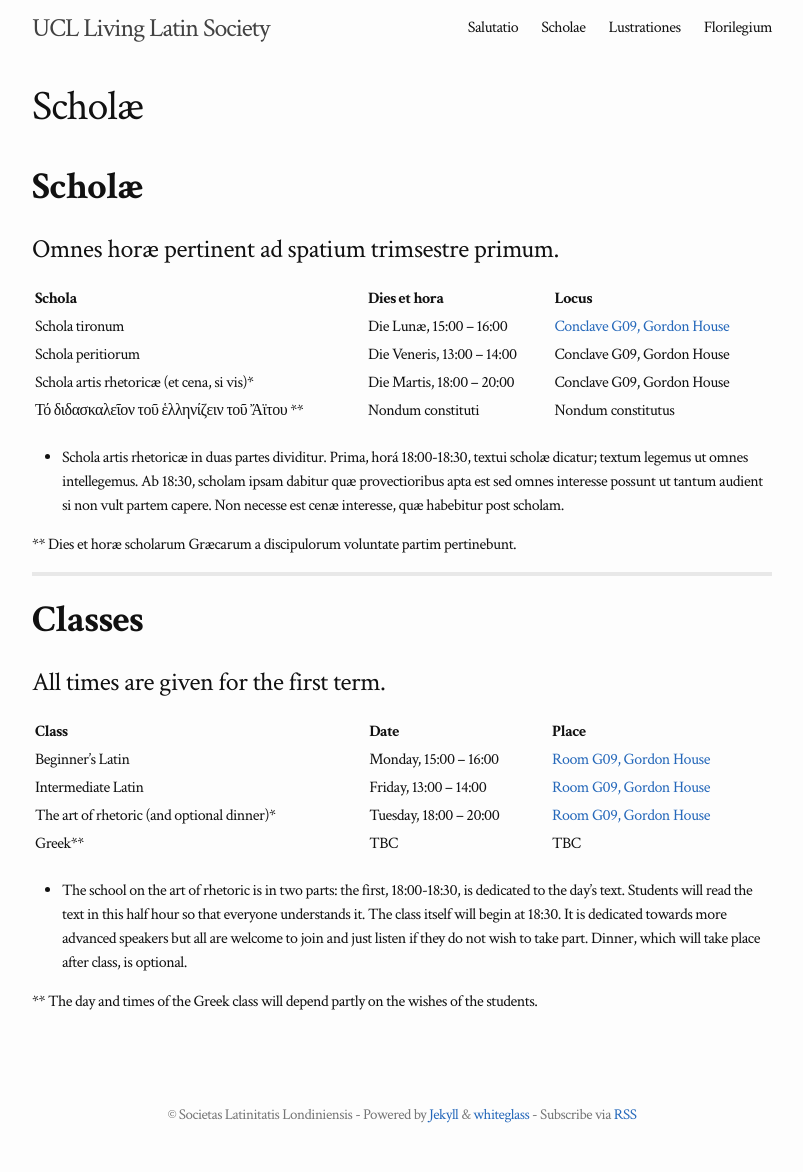
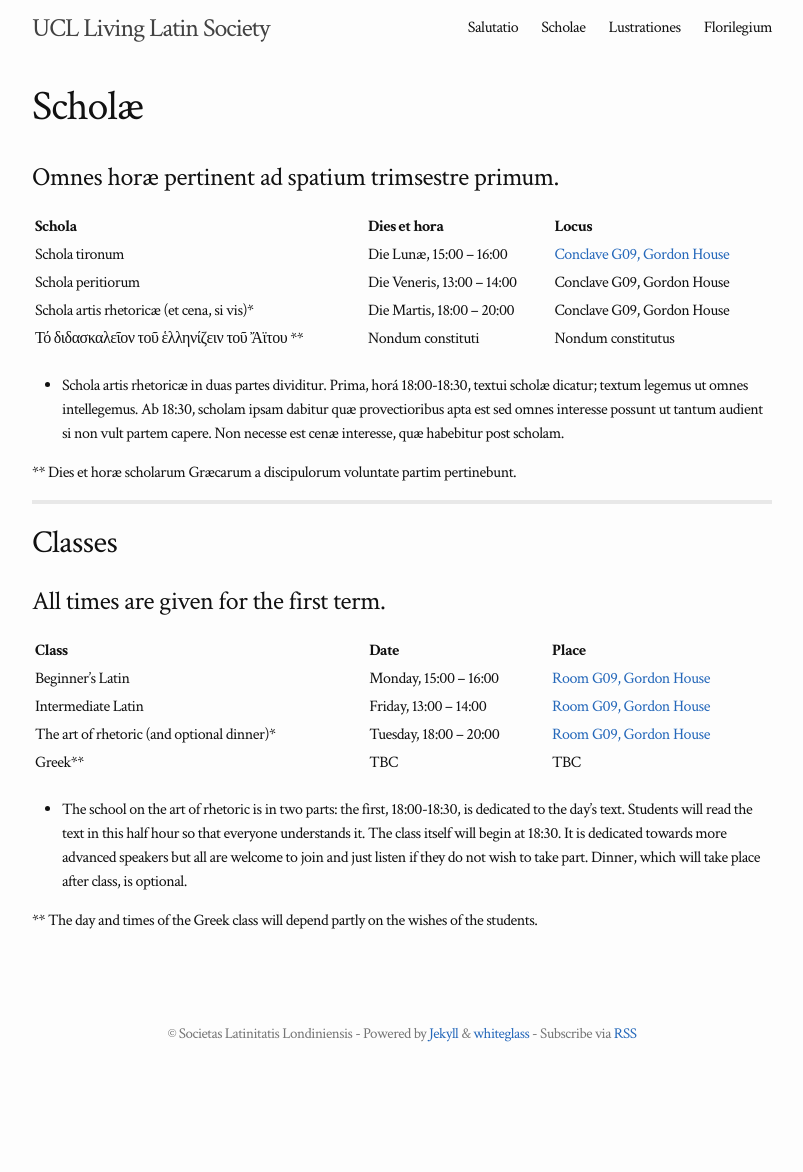
Before and after one commit to latinitasucl/latinitasucl, a Jekyll site: the page built from scholae.md, in a window 1280 px wide. Shown: the whole page, without its empty margins (238-1041 px from the left). Built offline with Jekyll 4.4.1, drawn with Linux system fonts in a browser that asks for light colours; after the commit the page ends 1091 px from its top, so only the background shows below that.

Commit message:
Update scholae.md

```diff
--- a/scholae.md
+++ b/scholae.md
@@ -3,8 +3,6 @@ layout: page
 title: "Scholæ"
 permalink: /scholae/
 ---
-
-# **Scholæ**
 
 ### Omnes horæ pertinent ad spatium trimsestre primum.
 
@@ -21,7 +19,7 @@ permalink: /scholae/
 
 ***
 
-# **Classes**
+## Classes
 
 ### All times are given for the first term.
 
```
